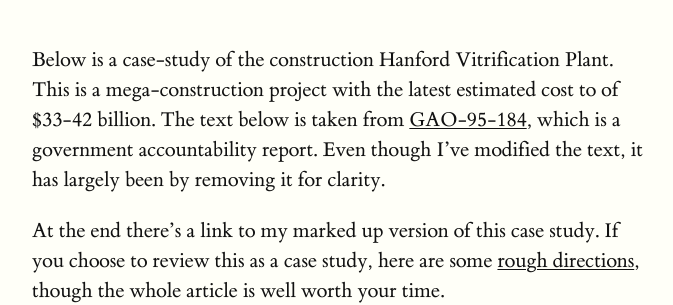
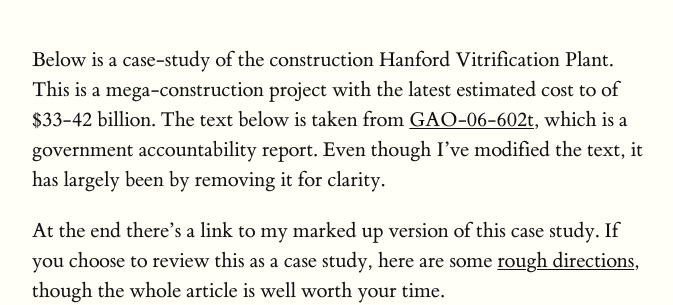
Before and after one commit to pact-wheeler/exp7, a Jekyll site: the page built from _posts/2026-01-30-hanford.md, in a window 1280 px wide and 900 px high. Shown: the part 229-534 px from the top of the window, without its empty margins (128-801 px from the left). Built offline with Jekyll 4.4.1, drawn with Linux system fonts in a browser that asks for light colours.

Commit message:
Update 2026-01-30-hanford.md

```diff
--- a/_posts/2026-01-30-hanford.md
+++ b/_posts/2026-01-30-hanford.md
@@ -5,7 +5,7 @@ permalink: /hanford/
 date: 2026-01-30
 tags: nuclear construction mega-project case-study non-fiction
 ---
-Below is a case-study of the construction Hanford Vitrification Plant. This is a mega-construction project with the latest estimated cost to of $33-42 billion. The text below is taken from [GAO-95-184](https://www.gao.gov/products/t-rcedaimd-95-184?utm_source=danielphayward.com), which is a government accountability report. Even though I’ve modified the text, it has largely been by removing it for clarity.
+Below is a case-study of the construction Hanford Vitrification Plant. This is a mega-construction project with the latest estimated cost to of $33-42 billion. The text below is taken from [GAO-06-602t](https://www.gao.gov/products/gao-06-602t?utm_source=danielphayward.com), which is a government accountability report. Even though I’ve modified the text, it has largely been by removing it for clarity.
 
 At the end there’s a link to my marked up version of this case study. If you choose to review this as a case study, here are some [rough directions](https://commoncog.com/how-note-taking-can-help-you-become-an-expert/#how-do-you-construct-a-cft-hypertext-system-for-yourself?utm_source=danielphayward.com), though the whole article is well worth your time.
 
```
